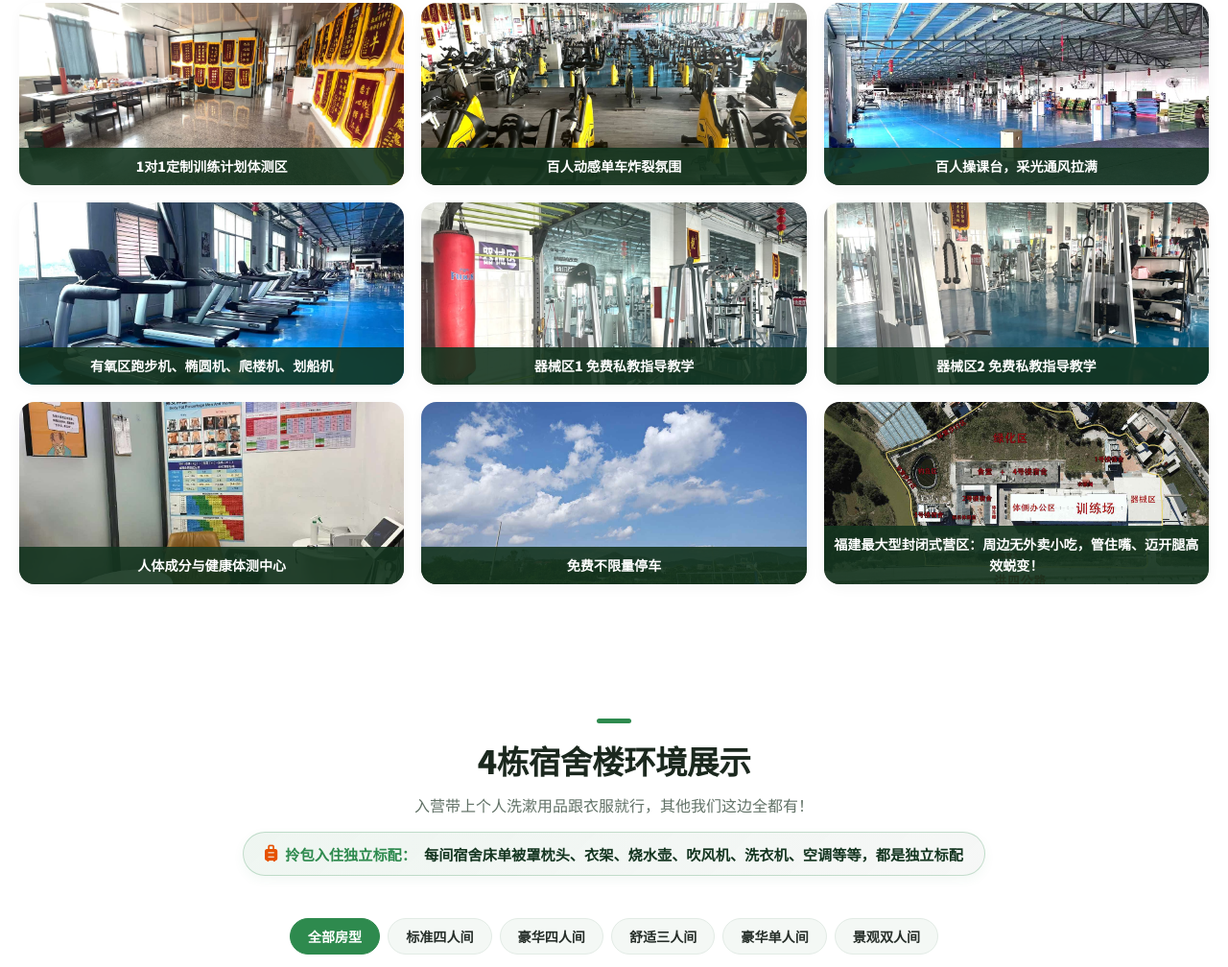
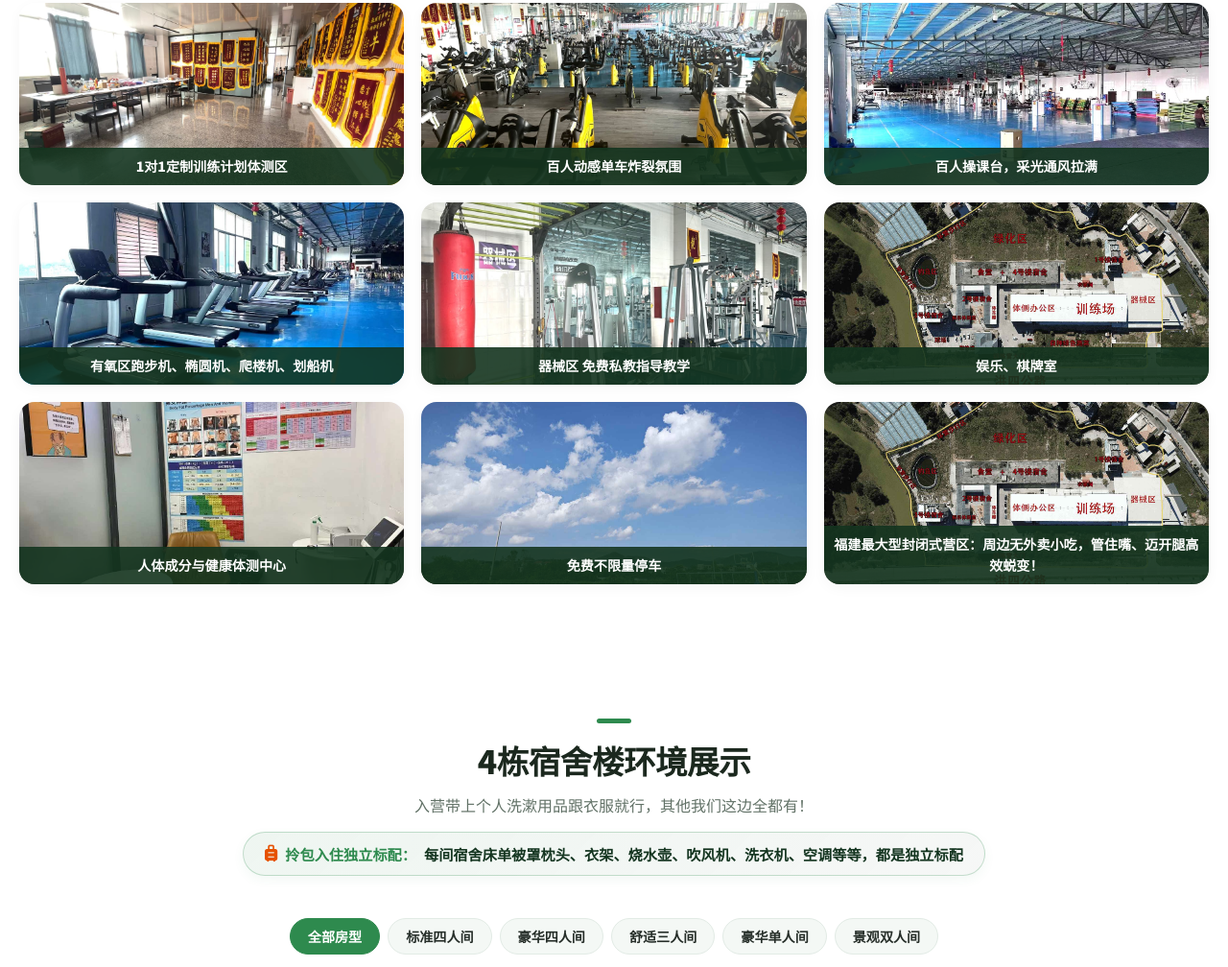
Before and after one commit to haven-bin/migu-fitness, a website built with Vite: page index.html in a window 1280 px wide. Shown: the part 1215-2223 px from the top of the page at 96% size. Built offline with nearby package versions, Linux system fonts and the light colour scheme.

Commit message:
fix: 优化

```diff
--- a/index.html
+++ b/index.html
@@ -148,8 +148,8 @@
         <div class="office-card"><img src="/image/office-area/office-area2.jpg" alt="百人动感单车炸裂氛围" loading="lazy" decoding="async"><p>百人动感单车炸裂氛围</p></div>
         <div class="office-card"><img src="/image/office-area/office-area3.jpg" alt="百人操课台，采光通风拉满" loading="lazy" decoding="async"><p>百人操课台，采光通风拉满</p></div>
         <div class="office-card"><img src="/image/office-area/office-area4.jpg" alt="有氧区跑步机、椭圆机、爬楼机、划船机" loading="lazy" decoding="async"><p>有氧区跑步机、椭圆机、爬楼机、划船机</p></div>
-        <div class="office-card"><img src="/image/office-area/office-area5.jpg" alt="器械区1   免费私教指导教学" loading="lazy" decoding="async"><p>器械区1  免费私教指导教学</p></div>
-        <div class="office-card"><img src="/image/office-area/office-area6.jpg" alt="器械区2  免费私教指导教学" loading="lazy" decoding="async"><p>器械区2  免费私教指导教学</p></div>
+        <div class="office-card"><img src="/image/office-area/office-area5.jpg" alt="器械区1   免费私教指导教学" loading="lazy" decoding="async"><p>器械区  免费私教指导教学</p></div>
+        <div class="office-card"><img src="/image/office-area/office-area12.jpg" alt="娱乐、棋牌室" loading="lazy" decoding="async"><p>娱乐、棋牌室</p></div>
         <div class="office-card"><img src="/image/office-area/office-area10.jpg" alt="健康指标检测室" loading="lazy" decoding="async"><p>人体成分与健康体测中心</p></div>
         <div class="office-card"><img src="/image/office-area/office-area11.jpg" alt="免费不限量停车" loading="lazy" decoding="async"><p>免费不限量停车</p></div>
         <div class="office-card"><img src="/image/office-area/office-area12.jpg" alt="福建最大型封闭式营区" loading="lazy" decoding="async"><p>福建最大型封闭式营区：周边无外卖小吃，管住嘴、迈开腿高效蜕变！</p></div>
```
Also changed, not shown: image/front-page/front-page9.jpg, image/office-area/office-area13.jpg (added).
